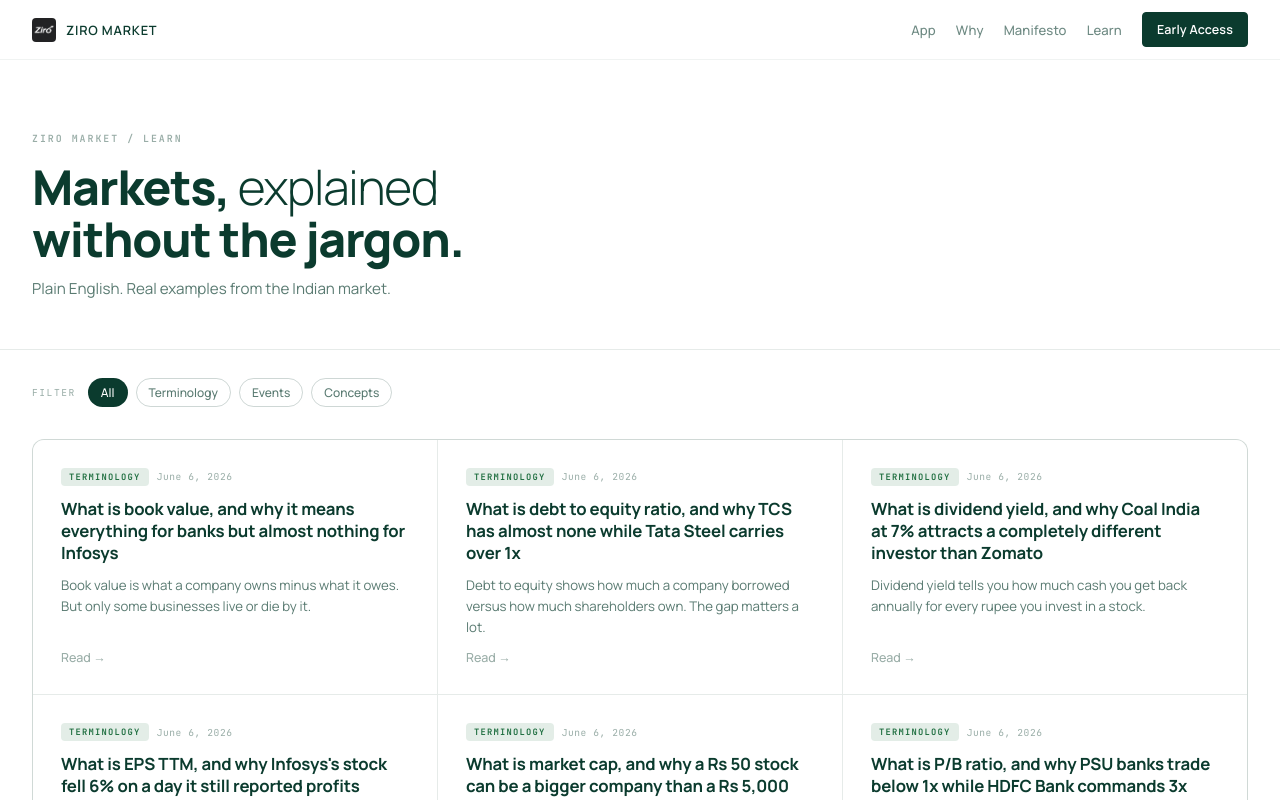
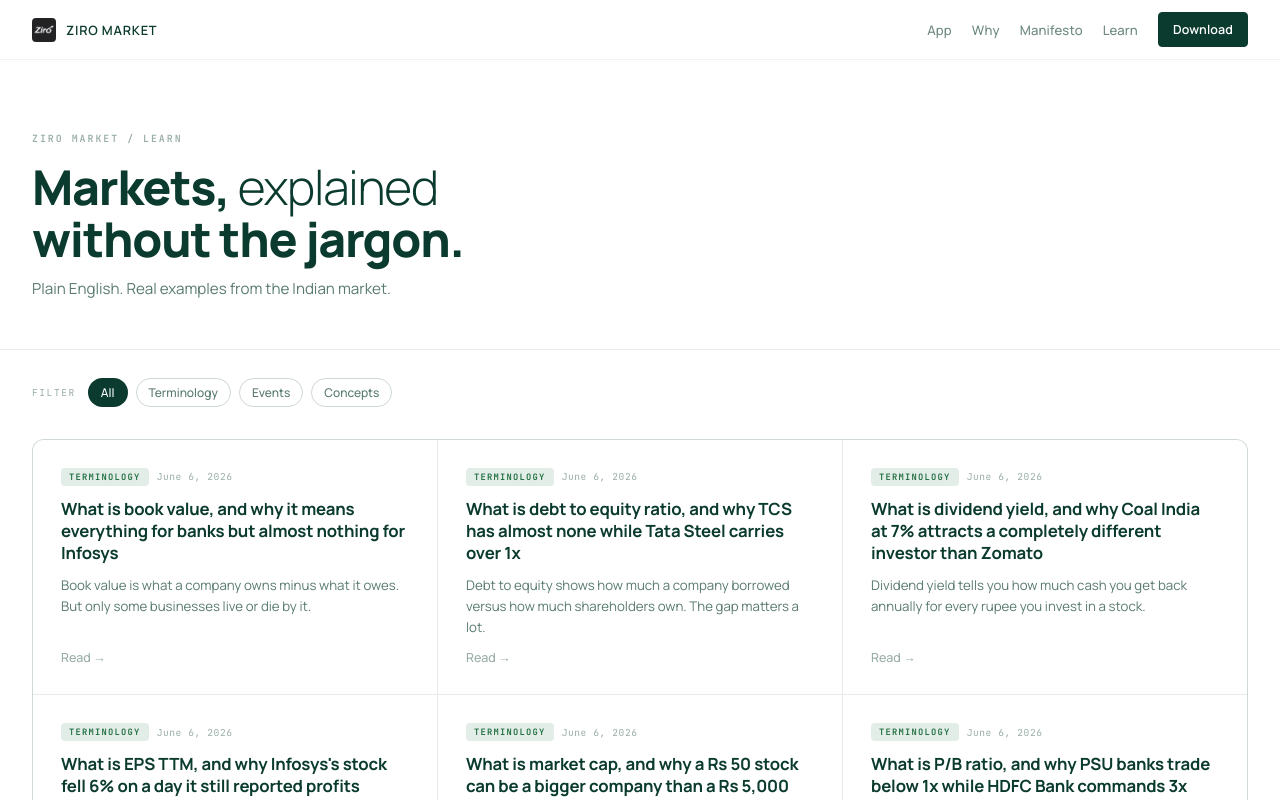
Before and after one commit to Saransh1650/Ziro-Market-Website, a Next.js app: page /blog in a window 1280 px wide. Shown: the top 800 px of the page. Built offline with nearby package versions, Linux system fonts and the light colour scheme.

Commit message:
feat: added playstore link

```diff
--- a/app/page.tsx
+++ b/app/page.tsx
@@ -8,7 +8,6 @@
 import StatsStrip from '@/components/stats/StatsStrip';
 import BuiltForIndia from '@/components/builtFor/BuiltForIndia';
 import WhoItsFor from '@/components/whoItsFor/WhoItsFor';
-import Waitlist from '@/components/waitlist/Waitlist';
 
 export default function Home() {
   return (
@@ -22,7 +21,6 @@
       <StatsStrip />
       <BuiltForIndia />
       <WhoItsFor />
-      <Waitlist />
       <Footer />
     </>
   );
--- a/components/layout/Footer.tsx
+++ b/components/layout/Footer.tsx
@@ -22,7 +22,7 @@
             { label: 'Why Ziro',    href: '#pain' },
             { label: 'App features', href: '#features' },
             { label: 'Manifesto',   href: '#pivot' },
-            { label: 'Early Access', href: '#waitlist' },
+            { label: 'Play Store',  href: 'https://play.google.com/store/apps/details?id=com.ziro.market' },
           ]} />
           <FooterCol title="Company" links={[
             { label: 'Contact', href: 'mailto:hello@ziromarket.com' },
--- a/components/layout/Nav.tsx
+++ b/components/layout/Nav.tsx
@@ -1,6 +1,7 @@
 'use client';
 import { useEffect, useState } from 'react';
-import { isLaunched } from '@/lib/launchMode';
+
+const PLAY_STORE_URL = 'https://play.google.com/store/apps/details?id=com.ziro.market';
 
 const LINKS = [
   { href: '/#features',  label: 'App' },
@@ -12,7 +13,6 @@
 export default function Nav() {
   const [scrolled, setScrolled] = useState(false);
   const [menuOpen, setMenuOpen] = useState(false);
-  const launched = isLaunched();
 
   useEffect(() => {
     const onScroll = () => setScrolled(window.scrollY > 12);
@@ -68,11 +68,13 @@
             >{l.label}</a>
           ))}
           <a
-            href={launched ? '#download' : '#waitlist'}
+            href={PLAY_STORE_URL}
+            target="_blank"
+            rel="noopener noreferrer"
             className="btn btn-primary btn-sm nav-cta-md"
-            aria-label={launched ? 'Download Ziro Market' : 'Get early access to Ziro Market'}
+            aria-label="Download Ziro Market on Google Play"
           >
-            {launched ? 'Download' : 'Early Access'}
+            Download
           </a>
           <button
             type="button"
@@ -123,12 +125,14 @@
             </a>
           ))}
           <a
-            href={launched ? '#download' : '#waitlist'}
+            href={PLAY_STORE_URL}
+            target="_blank"
+            rel="noopener noreferrer"
             onClick={() => setMenuOpen(false)}
             className="btn btn-primary"
             style={{ marginTop: 24, alignSelf: 'flex-start' }}
           >
-            {launched ? 'Download →' : 'Get Early Access →'}
+            Download →
           </a>
         </div>
       )}
--- a/components/waitlist/LaunchCTA.tsx
+++ b/components/waitlist/LaunchCTA.tsx
@@ -10,7 +10,7 @@
       </p>
       <div style={{ marginTop: 32, display: 'flex', gap: 14, justifyContent: 'center', flexWrap: 'wrap' }}>
         <a href="https://apps.apple.com/in/app/ziromarket" className="btn btn-primary btn-lg">App Store →</a>
-        <a href="https://play.google.com/store/apps/details?id=com.ziromarket" className="btn btn-ghost btn-lg">Play Store →</a>
+        <a href="https://play.google.com/store/apps/details?id=com.ziro.market" className="btn btn-ghost btn-lg">Play Store →</a>
       </div>
       <p className="caption" style={{ marginTop: 24 }}>Already have it? <a href="#" style={{ color: 'var(--text-1)', textDecoration: 'underline' }}>Sign in</a></p>
     </div>
```
Also changed, not shown: components/hero/Hero.tsx (+20 -13 lines).
